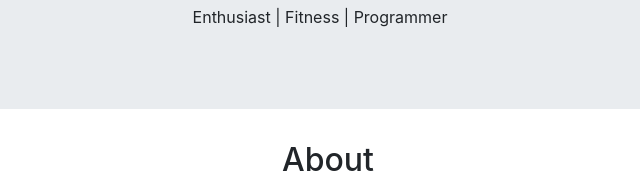
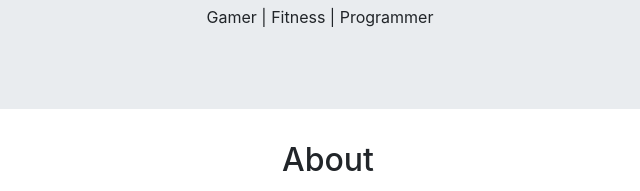
Before and after one commit to nurfamsidiq/nurfams.github.io, a plain HTML site: page index.html in a window 1280 px wide. Shown: the part 266-457 px from the top of the page, 312-952 px from the left. Drawn offline with nearby package versions, Linux system fonts and the light colour scheme.

Commit message:
Mengganti title menjadi gamer

```diff
--- a/index.html
+++ b/index.html
@@ -15,7 +15,7 @@
     <div class="jumbotron text-center mr-3">
       <img src="a.png" alt="" class="rounded-circle">
       <h1>Nurfa Muhammad Sidiq</h1>
-      <p>Enthusiast | Fitness | Programmer</p>
+      <p>Gamer | Fitness | Programmer</p>
     </div>
       <!-- akhir jumbotron -->
 
```
